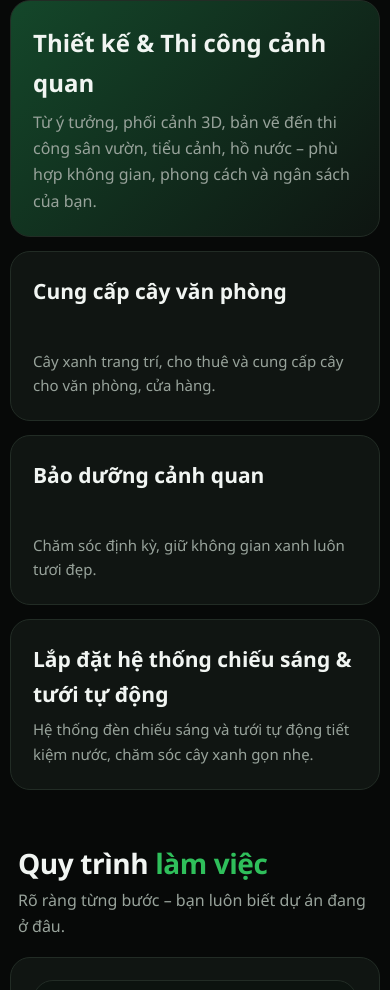
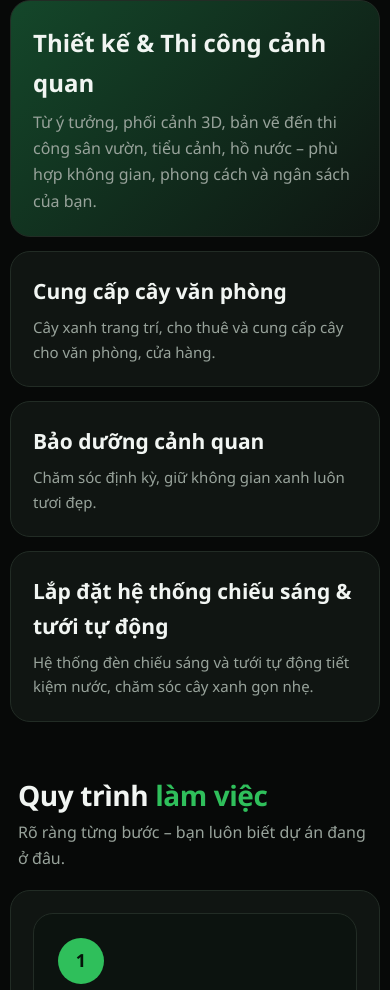
Before and after one commit to xanhspace/xanhspace.github.io, a plain HTML site: page index.html in a window 390 px wide. Shown: the part 1540-2530 px from the top of the page. Drawn offline with Linux system fonts and the light colour scheme.

Commit message:
Add files via upload

```diff
--- a/assets/style.css
+++ b/assets/style.css
@@ -33,8 +33,8 @@ em{font-style:normal;color:var(--ac)}
 .about{grid-column:span 6;display:grid;grid-template-columns:1.2fr 1fr;gap:30px;align-items:center;background:linear-gradient(120deg,#0f2417,#0a0f0c)}
 .about p{font-size:clamp(18px,2vw,23px);line-height:1.5;color:#d3dfd6}.about .q{border-left:3px solid var(--ac);padding-left:20px;color:var(--ac);font-size:clamp(20px,2.4vw,28px);font-weight:700;line-height:1.3}
 /* services */
-.svc{grid-column:span 2;display:flex;flex-direction:column;justify-content:space-between;min-height:220px}
-.svc:nth-child(1){grid-column:span 6;min-height:260px}.svc:nth-child(1) h3{font-size:clamp(24px,3vw,32px)}.svc:nth-child(1) p{max-width:640px;font-size:16px}.svc:hover{transform:translateY(-4px)}
+.svc{grid-column:span 2;display:flex;flex-direction:column;justify-content:flex-end;min-height:170px}
+.svc:nth-child(1){grid-column:span 6;min-height:210px}.svc:nth-child(1) h3{font-size:clamp(24px,3vw,32px)}.svc:nth-child(1) p{max-width:640px;font-size:16px}.svc:hover{transform:translateY(-4px)}
 .svc .ic{width:52px;height:52px;border-radius:16px;background:var(--ac2);color:#fff;display:grid;place-items:center;font-size:24px;margin-bottom:34px}
 .svc:nth-child(1){background:linear-gradient(135deg,#14472a,#0e1511)}
 .svc h3{font-size:21px;margin-bottom:6px}.svc p{color:var(--mu);font-size:15px}
@@ -66,8 +66,8 @@ footer a:hover{color:var(--ac)}
 .rv{opacity:0;transform:translateY(24px);transition:opacity .7s,transform .7s}.rv.in{opacity:1;transform:none}
 @media(prefers-reduced-motion:reduce){.rv{opacity:1;transform:none;transition:none}.logo-card img{animation:none}html{scroll-behavior:auto}}
 @media(max-width:960px){.hero{grid-column:span 6;min-height:420px}.logo-card{grid-column:span 6;padding:30px}.logo-card img{width:170px}
- .about{grid-template-columns:1fr}.svc:nth-child(n+2){grid-column:span 2}.svc{min-height:230px}.grid{grid-template-columns:1fr 1fr}.stats{grid-template-columns:1fr 1fr}.ct{grid-column:span 3}}
+ .about{grid-template-columns:1fr}.svc:nth-child(n+2){grid-column:span 2}.grid{grid-template-columns:1fr 1fr}.stats{grid-template-columns:1fr 1fr}.ct{grid-column:span 3}}
 .menu a,.nav .btn,.brand{white-space:nowrap}
 @media(max-width:1020px){.menu{position:absolute;left:0;right:0;top:calc(100% + 8px);flex-direction:column;background:#0b110df5;border:1px solid var(--line);border-radius:20px;padding:10px;display:none}.menu.open{display:flex}.menu a{padding:14px 16px}.burger{display:block}.nav .btn{display:none}.nav{justify-content:space-between}}
 @media(max-width:700px){body{padding:10px 10px 0}.b{padding:22px;border-radius:20px}
- .svc,.svc:nth-child(1),.svc:nth-child(n+2),.ct{grid-column:span 6}.svc,.svc:nth-child(1){min-height:170px}.svc .ic{margin-bottom:20px}.grid{grid-template-columns:1fr}.cta-big{padding:30px 24px}.hero{min-height:400px}.head{padding-top:44px}}
+ .svc,.svc:nth-child(1),.svc:nth-child(n+2),.ct{grid-column:span 6}.svc,.svc:nth-child(1){min-height:0}.grid{grid-template-columns:1fr}.cta-big{padding:30px 24px}.hero{min-height:400px}.head{padding-top:44px}}
```
